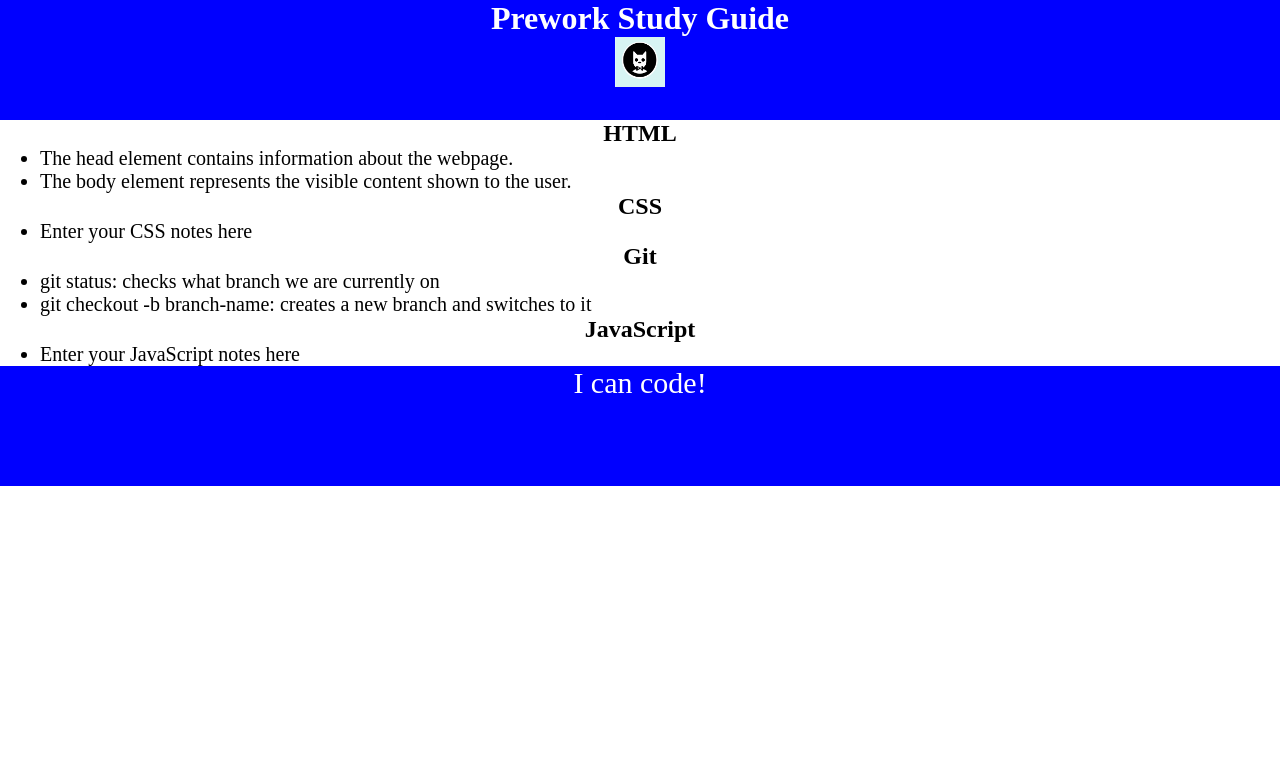
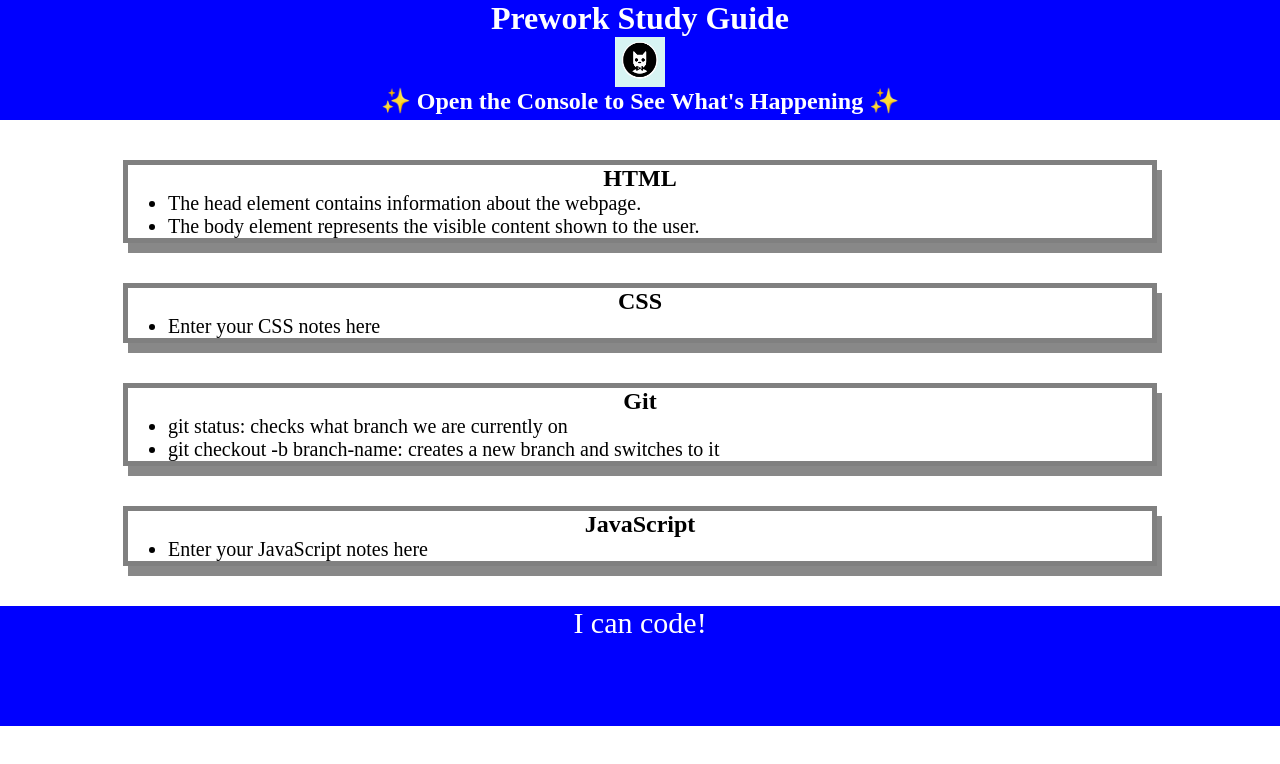
Before and after one commit to nmoyer123/prework-study-guide, a plain HTML site: page assets/index.html in a window 1280 px wide. Drawn offline with Linux system fonts and the light colour scheme; files that its build step writes are made by us from their sources; files whose address does not match are found by name.

Commit message:
Wrote a function, Called a function, Completed the Git flow

```diff
--- a/assets/index.html
+++ b/assets/index.html
@@ -11,6 +11,7 @@
     <header id="top">
       <h1>Prework Study Guide</h1>
       <img src="./assets/bowtie-cat.png" alt="Profile image of cat wearing a bow tie." />
+      <h2>✨ Open the Console to See What's Happening ✨</h2>
     </header>
 
     <main>
@@ -49,5 +50,6 @@
     <footer>
       <p>I can code!</p>
     </footer>
+    <script src="./assets/script.js"></script>
   </body>
 </html>
--- a/assets/style.css
+++ b/assets/style.css
@@ -28,3 +28,9 @@ p {
     text-align: center;
     font-size: 30px;
   }
+  .card {
+    width: 80%;
+    margin: 40px auto;
+    border: 5px solid gray;
+    box-shadow: 5px 10px #888888;
+  }
```
Also changed, not shown: assets/scripts/scripts.js (added, +17 -0 lines), 1 other file.
